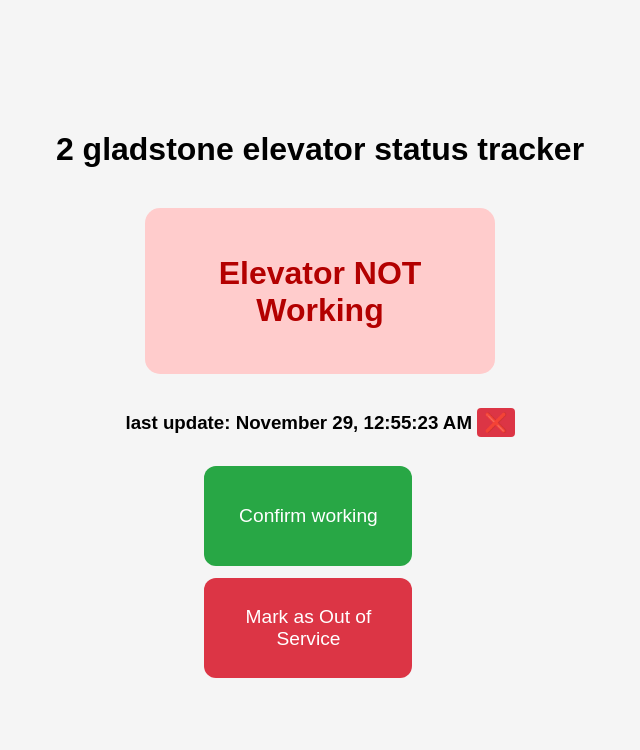
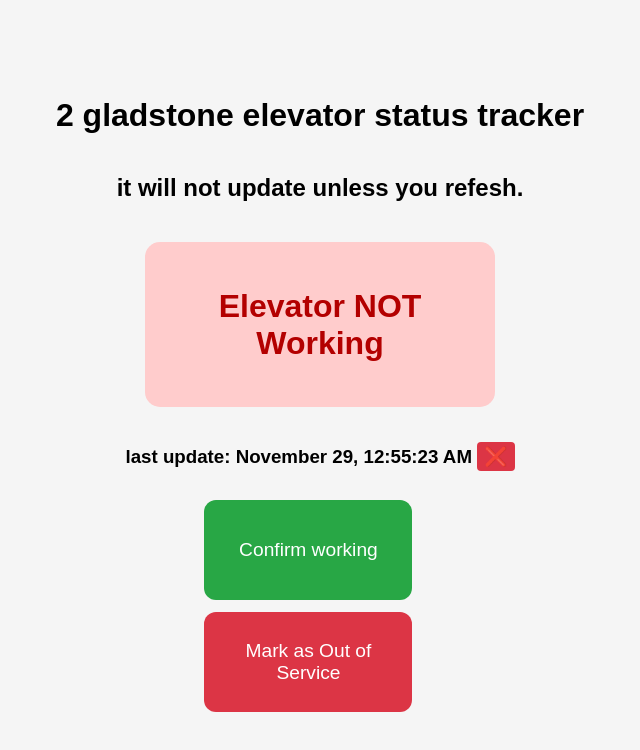
Before and after one commit to keag42/2gladElevatorStatus, a website: page index.html in a window 1280 px wide. Shown: the whole page, without its empty margins (320-960 px from the left). Drawn offline with Linux system fonts and the light colour scheme; no server answers.

Commit message:
refresh reminder.

```diff
--- a/index.html
+++ b/index.html
@@ -10,7 +10,7 @@
 
 <body>
     <h1>2 gladstone elevator status tracker</h1>
-
+    <h2>it will not update unless you refesh.</h2>
     <div id="statusBox">
         <h1 id="statusText">The elevator  is currently NOT working</h1>
     </div>
```
